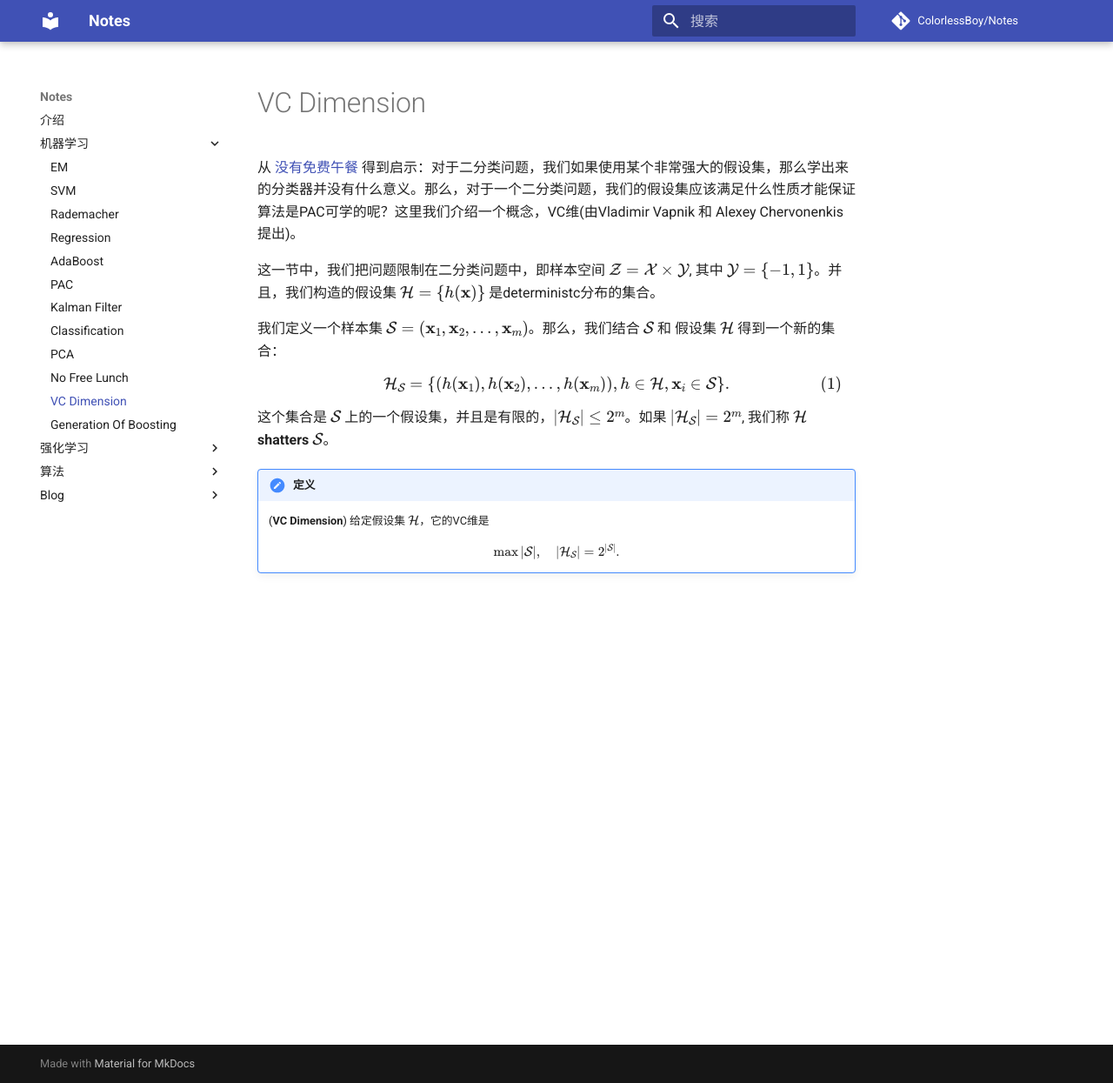
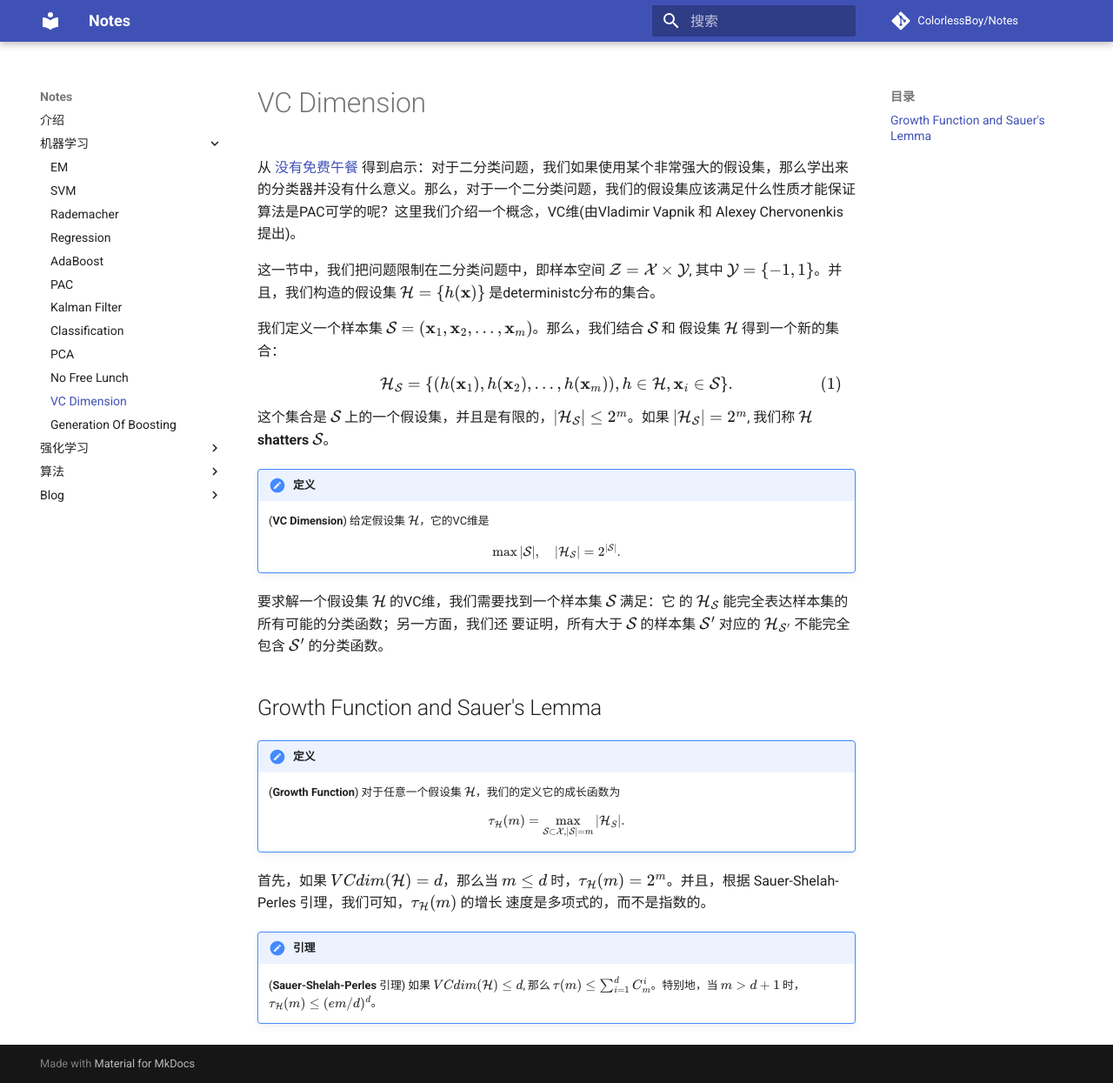
Before and after one commit to ColorlessBoy/Notes, an MkDocs documentation site: the page built from docs/ML/11-VCDimension.md, in a window 1280 px wide and 1245 px high. Shown: the whole window at 87% size. Built offline with MkDocs 1.6.1 and Material for MkDocs 9.7.7, drawn with Linux system fonts in a browser that asks for light colours; formulas are drawn with MathJax 3; comment, search, counter and statistics services are not loaded.

Commit message:
Some thing more about VC dimension.

```diff
--- a/docs/ML/11-VCDimension.md
+++ b/docs/ML/11-VCDimension.md
@@ -18,3 +18,26 @@ $$
     $$
         \max \vert \mathcal{S} \vert, \quad \vert \mathcal{H}_{\mathcal{S}} \vert = 2 ^{\vert \mathcal{S} \vert}.
     $$
+
+要求解一个假设集 $\mathcal{H}$ 的VC维，我们需要找到一个样本集 $\mathcal{S}$ 满足：它
+的 $\mathcal{H}_{\mathcal{S}}$ 能完全表达样本集的所有可能的分类函数；另一方面，我们还
+要证明，所有大于 $\mathcal{S}$ 的样本集 $\mathcal{S}'$ 对应的 $\mathcal{H}_{\mathcal{S}'}$
+不能完全包含 $\mathcal{S}'$ 的分类函数。
+
+## Growth Function and Sauer's Lemma
+
+!!! 定义
+    (**Growth Function**) 对于任意一个假设集 $\mathcal{H}$，我们的定义它的成长函数为
+    $$
+        \tau_{\mathcal{H}}(m) = \max_{\mathcal{S} \subset \mathcal{X}, \vert
+        \mathcal{S} \vert = m} \vert \mathcal{H}_{S} \vert.
+    $$
+
+首先，如果 $VCdim(\mathcal{H}) = d$，那么当 $m \le d$ 时，$\tau_{\mathcal{H}}(m) =
+2^m$。并且，根据 Sauer-Shelah-Perles 引理，我们可知，$\tau_{\mathcal{H}}(m)$ 的增长
+速度是多项式的，而不是指数的。
+
+!!! 引理
+    (**Sauer-Shelah-Perles** 引理) 如果 $VCdim(\mathcal{H}) \le d$, 那么
+    $\tau(m) \le \sum^d_{i=1} C^i_m$。特别地，当 $m > d+1$ 时，$\tau_{\mathcal{H}}(m)
+    \le (em / d)^d$。
```
